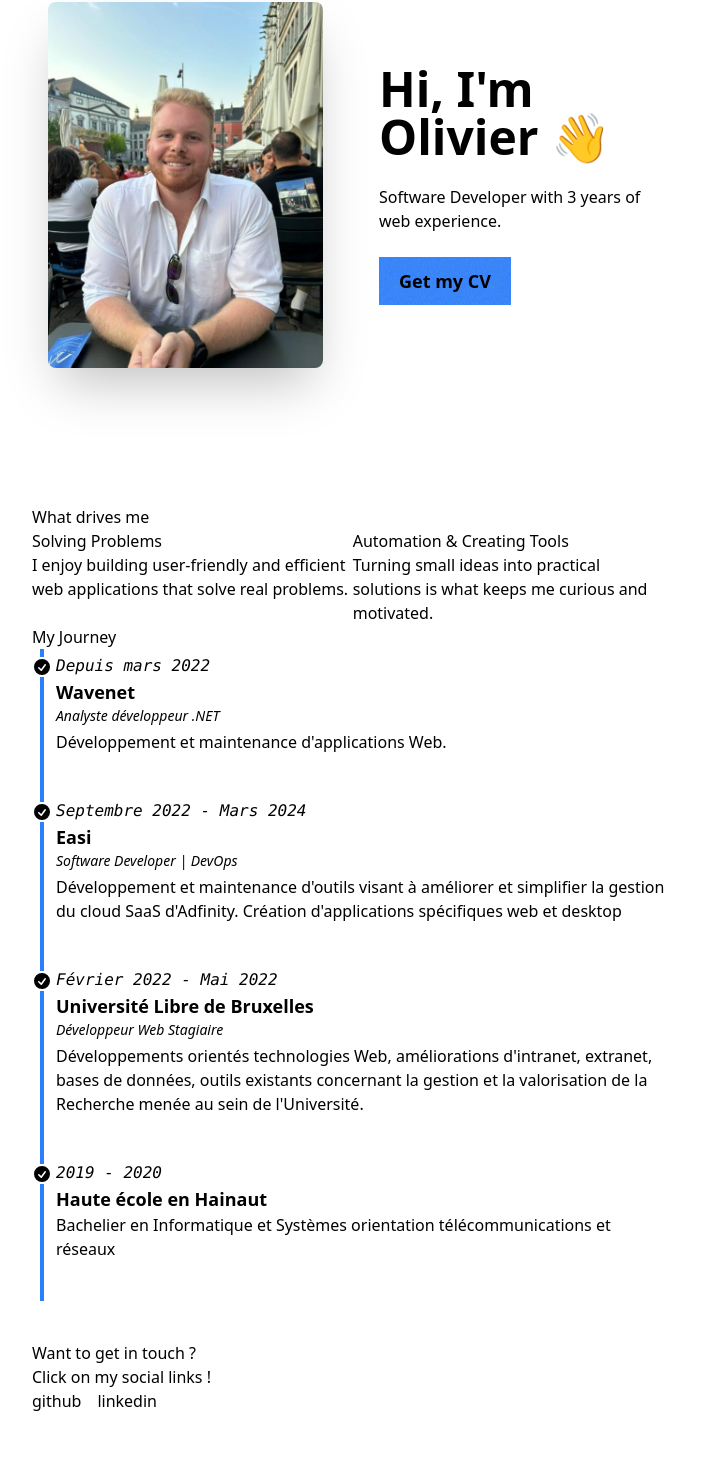
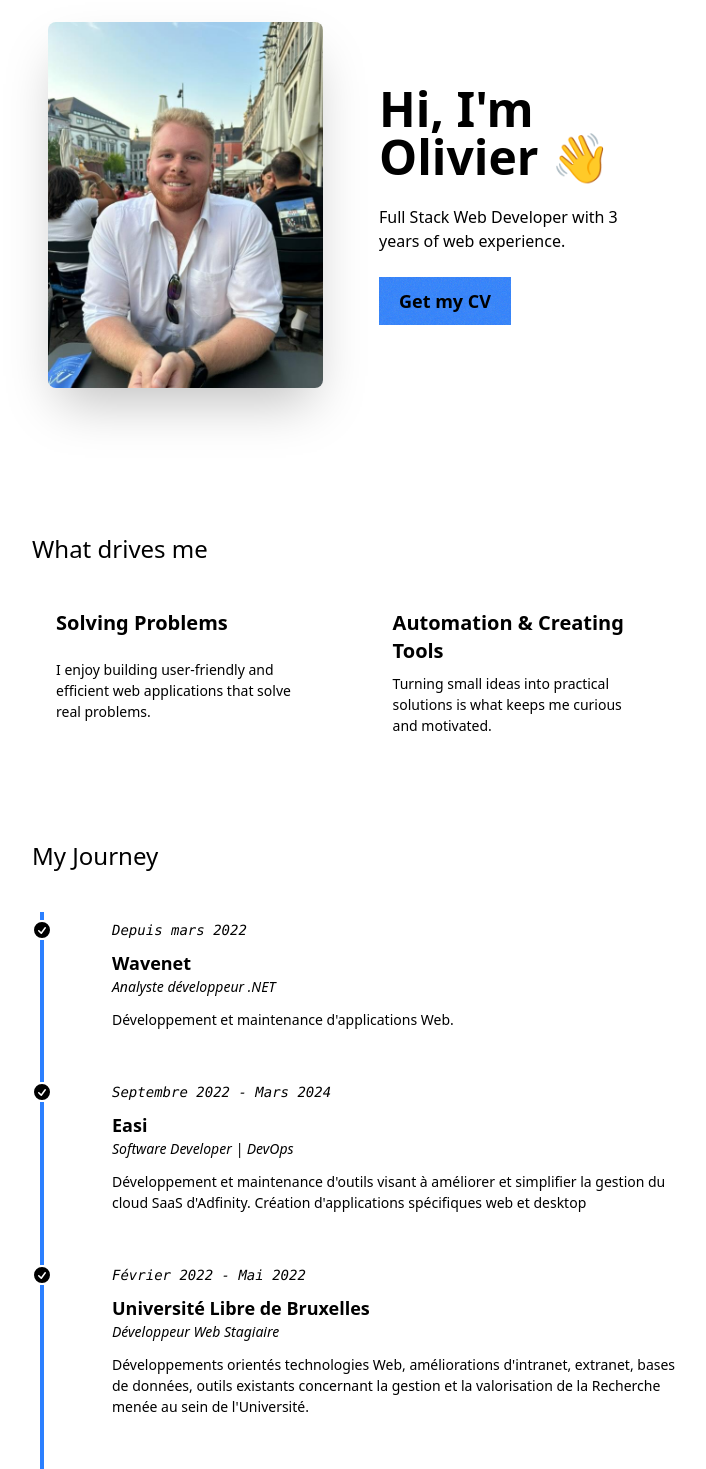
Before and after one commit to h0livier/nuxt-portfolio, a Nuxt app: page / in a window 1280 px wide. Shown: the part 219-1688 px from the top of the page, without its empty margins (288-994 px from the left). Before the commit the page ends 1632 px from the top, so only its background shows below. Built offline with nearby package versions, Linux system fonts and the light colour scheme.

Commit message:
added style

```diff
--- a/components/timeline.vue
+++ b/components/timeline.vue
@@ -12,7 +12,7 @@ const educations = ref(props.educations)
 const experiences = ref(props.experiences)
 </script>
 <template>
-    <h3>My Journey</h3>
+    <h2 class="text-2xl mb-10 mt-[10vh]">My Journey</h2>
     <ul class="timeline timeline-snap-icon timeline-compact timeline-vertical">
         <li v-for="experience in experiences">
             <hr class="bg-blue-500" />
@@ -23,11 +23,17 @@ const experiences = ref(props.experiences)
                         clip-rule="evenodd" />
                 </svg>
             </div>
-            <div class="timeline-end md:mb-10">
-                <time class="font-mono italic">{{ experience.date }}</time>
-                <div class="text-lg font-black">{{ experience.name }}</div>
-                <div class="text-sm italic mb-1">{{ experience.title }}</div>
-                {{ experience.description }}
+            <div class="timeline-end ms-10 md:mb-10 w-[100%]">
+                <div class="card">
+                    <div class="card-body px-5 py-1">
+                        <time class="font-mono italic">{{ experience.date }}</time>
+                        <div>
+                            <div class="text-lg font-black">{{ experience.name }}</div>
+                            <h3 class="text-sm italic mb-1">{{ experience.title }}</h3>
+                        </div>
+                        {{ experience.description }}
+                    </div>
+                </div>
             </div>
             <hr class="bg-blue-500" />
         </li>
@@ -40,12 +46,15 @@ const experiences = ref(props.experiences)
                         clip-rule="evenodd" />
                 </svg>
             </div>
-            <div class="timeline-end md:mb-10">
-                <time class="font-mono italic">{{ education.date }}</time>
-                <div class="text-lg font-black">{{ education.name }}</div>
-                {{ education.description }}
+            <div class="timeline-end ms-10 md:mb-10">
+                <div class="card">
+                    <div class="card-body px-5 py-1">
+                        <time class="font-mono italic">{{ education.date }}</time>
+                        <h3 class="text-lg font-black">{{ education.name }}</h3>
+                        {{ education.description }}
+                    </div>
+                </div>
             </div>
-            <hr class="bg-blue-500" />
         </li>
     </ul>
 </template>
--- a/nuxt.config.ts
+++ b/nuxt.config.ts
@@ -21,11 +21,11 @@ export default defineNuxtConfig({
       routes: [ '/', '/robots.txt']
     }
   },
-  ssr: true,
+  ssr: false,
   app: {
     buildAssetsDir: "assets"
   },
   site: {
-    url: 'https://olivier.hayot.cloud'
+    url: 'http://localhost'
   }
 })
--- a/pages/index.vue
+++ b/pages/index.vue
@@ -7,7 +7,7 @@ const experiences: WorkPlace[] = [
     { name: 'Université Libre de Bruxelles', description: "Développements orientés technologies Web, améliorations d'intranet, extranet, bases de données, outils existants concernant la gestion et la valorisation de la Recherche menée au sein de l'Université.", date: "Février 2022 - Mai 2022", title: 'Développeur Web Stagiaire' },
 ]
 const educations: Place[] = [
-    { name: 'Haute école en Hainaut', description: "Bachelier en Informatique et Systèmes orientation télécommunications et réseaux", date: "2019 - 2020" }
+    { name: 'Haute école en Hainaut', description: "Bachelier en Informatique et Systèmes orientation télécommunications et réseaux", date: "2019 - 2022" }
 ]
 
 </script>
@@ -15,42 +15,45 @@ const educations: Place[] = [
     <div class="flex justify-center">
         <Cv :experiences="experiences" :educations="educations" />
         <div class="min-h-screen print:hidden max-w-[90vw] md:max-w-[75vw] lg:max-w-[60vw] xl:max-w-[50vw]">
-            <p class="mt-[7.5vh]"><a href="mailto:olivier.hayot.dev@gmail.com">olivier.hayot.dev@gmail.com</a></p>
+            <p class="mt-20"><a href="mailto:olivier.hayot.dev@gmail.com">olivier.hayot.dev@gmail.com</a></p>
             <div class="hero min-h-[80vh]">
                 <div class="hero-content lg:place-self-start lg:self-center flex-col lg:flex-row">
                     <img src="../assets/picture.jpg"
                     alt="Développeur web full stack Olivier Hayot spécialisé Next.js .NET"
-                    class="max-w-[275px] rounded-lg shadow-2xl me-10" />
+                    class="max-w-[275px] rounded-lg shadow-2xl lg:me-10" />
                     <div class="max-w-md">
                         <h1 class="text-5xl font-bold">Hi, I'm Olivier 👋</h1>
                         <p class="py-6">
-                            Software Developer with {{ new Date().getFullYear() - new Date(2022, 9, 22).getFullYear() }}
-                            years of web experience.
+                            Full Stack Web Developer with {{ new Date().getFullYear() - new Date(2022, 9, 22).getFullYear() }} years of web experience.
                         </p>
                         <PrintButton></PrintButton>
                     </div>
                 </div>
             </div>
-            <div>
-                <h2>What drives me</h2>
-                <div class="flex">
-                    <div class="grow">
-                        <p>Solving Problems</p>
-                        <p>I enjoy building user-friendly and efficient web applications that solve real problems.</p>
+            <div class="my-2">
+                <h2 class="text-2xl mb-5">What drives me</h2>
+                <div class="flex flex-col gap-4 lg:flex-row lg:gap-8">
+                    <div class="grow card bg-base-300">
+                        <div class="card-body">
+                            <p class="text-xl"><b>Solving Problems</b></p>
+                            <p>I enjoy building user-friendly and efficient web applications that solve real problems.</p>
+                        </div>
                     </div>
-                    <div class="grow">
-                        <p>Automation & Creating Tools</p>
-                        <p>Turning small ideas into practical solutions is what keeps me curious and motivated.</p>
+                    <div class="grow card bg-base-300">
+                        <div class="card-body">
+                            <p  class="text-xl"><b>Automation & Creating Tools</b></p>
+                            <p>Turning small ideas into practical solutions is what keeps me curious and motivated.</p>
+                        </div>
                     </div>
                 </div>
             </div>
             <Timeline :experiences="experiences" :educations="educations" />
-            <div class="mt-10">
-                <h2>Want to get in touch ?</h2>
-                <p>Click on my social links !</p>
+            <div class="flex flex-col items-center gap-5 my-16">
+                <h2 class="text-3xl">Want to get in touch ?</h2>
+                <p class=" text-xl">Reach out via the social links below.</p>
                 <p class="flex gap-4">
-                    <NuxtLink>github</NuxtLink>
-                    <NuxtLink>linkedin</NuxtLink>
+                    <NuxtLink href="https://github.com/h0livier">github</NuxtLink>
+                    <NuxtLink href="https://www.linkedin.com/in/olivier-hayot/">linkedin</NuxtLink>
                 </p>
             </div>
         </div>
```
